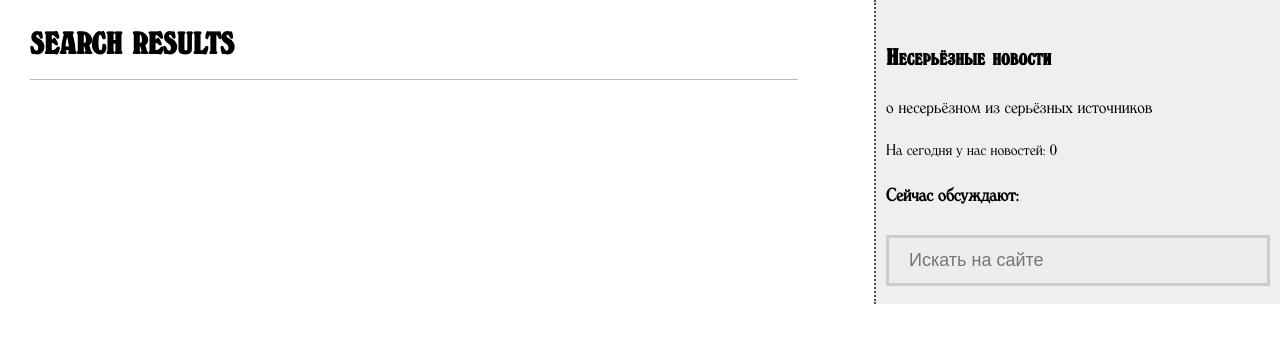
After one commit to opaleva/amusing-news, a Django app: template articles/templates/articles/article/search.html in a window 1280 px wide. The commit adds this page. Shown: the top 343 px of the page. Run offline with Django 3.2, Linux system fonts and the light colour scheme; the template is opened without the code that fills it, so the values that code supplies are empty; parts of the project's set-up code (start-up, migrations or seed data) failed here and were passed over.

Commit message:
day 13. project update

```diff
--- a/articles/static/css/articles.css
+++ b/articles/static/css/articles.css
@@ -109,3 +109,20 @@ input[type=submit] {
     font-size:12px;
     color: #1a1919;
 }
+
+/* search */
+.search {
+    width: 100%;
+    padding: 12px 20px;
+    margin: 8px 0;
+    box-sizing: border-box;
+    border: 3px solid #ccc;
+    font-size: large;
+    -webkit-transition: 0.5s;
+    transition: 0.5s;
+    outline: none;
+}
+
+.search:focus {
+    border: 3px solid #555;
+}
--- /dev/null
+++ b/articles/templates/articles/article/search.html
@@ -0,0 +1,11 @@
+{% extends "articles/base.html" %}
+{% block title %}Search{% endblock title %}
+{% block content %}
+<h1>Search Results</h1>
+{% for article in articles %}
+<div>
+    <h3><a href="{{ article.get_absolute_url }}">{{ article.title }}</a></h3>
+    {{ article.body|truncatewords:30|linebreaks }}
+</div>
+{% endfor %}
+{% endblock content %}
--- a/articles/templates/articles/base.html
+++ b/articles/templates/articles/base.html
@@ -7,11 +7,13 @@
   <title>{% block title %}{% endblock %}</title>
   <link href="{% static "css/articles.css" %}" rel="stylesheet">
 </head>
+
 <body>
   <div id="content">
     {% block content %}
     {% endblock %}
   </div>
+
   <div id="sidebar">
     <h2>Несерьёзные новости</h2>
     <p class="subtitle">о несерьёзном из серьёзных источников</p>
@@ -27,6 +29,10 @@
       </li>
       {% endfor %}
     </ul>
+
+    <form action="{% url 'articles:search' %}" method="get">
+      <input name="q"  class="search" type="text" placeholder="Искать на сайте" aria-label="Search">
+    </form>
   </div>
 </body>
 </html>
--- a/articles/urls.py
+++ b/articles/urls.py
@@ -10,4 +10,5 @@ urlpatterns = [
     path('<pk>/<slug:article>', views.ArticleView.as_view(), name='article'),
     path('tag/<slug:slug>/', views.ArticleTaggedView.as_view(), name='articles_by_tag'),
     path('feed/', LatestArticlesFeed(), name='feed'),
+    path('search/', views.SearchResultsListView.as_view(), name='search'),
 ]
```
Also changed, not shown: articles/views.py (+13 -0 lines).
